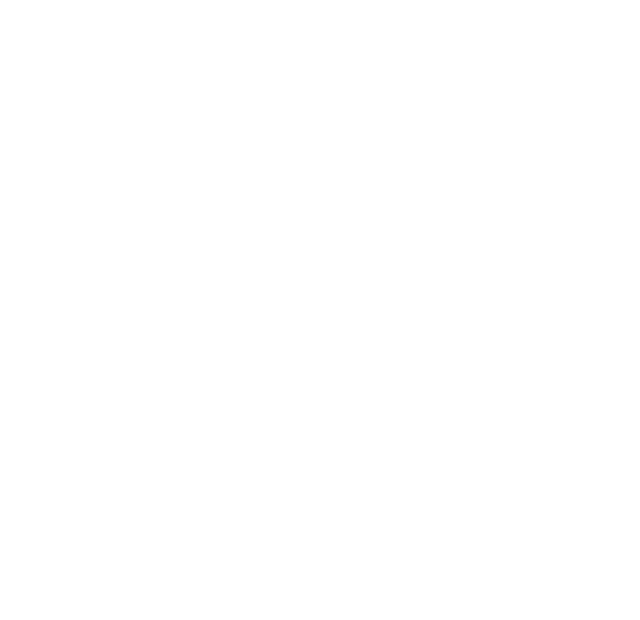
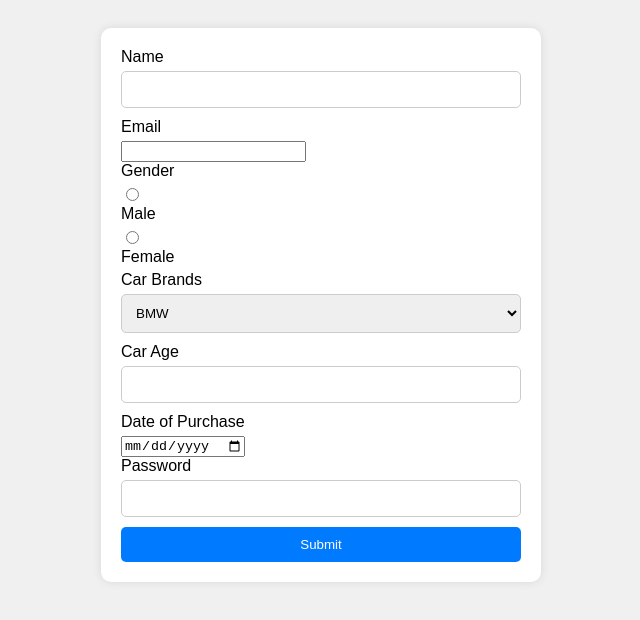
Before and after one commit to acciojob/car-insurance-form-patelsweta2, a website: page main.html in a window 1280 px wide. Shown: the whole page, without its empty margins (319-959 px from the left). Drawn offline with Linux system fonts and the light colour scheme.

Commit message:
created a submission

```diff
--- a/main.html
+++ b/main.html
@@ -8,6 +8,33 @@
 
 <body>
 	<!-- the entire body must be written by student -->
+	<form action="/submit-form" method="POST">
+		<label for="name">Name</label>
+		<input type="text" id="name" name="name" required>
+		<label for="email">Email</label>
+		<input type="" id="" name="" required>
+		<label for="gender">Gender</label>
+		<input type="radio" id="male" name="gender" value="male" required>
+		<label for="male">Male</label>
+		<input type="radio" id="female" name="gender" value="female" required>
+		<label for="female">Female</label>
+		<label for="cars">Car Brands</label>
+		<select id="cars" name="cars">
+			<option>BMW</option>
+			<option>Audi</option>
+			<option>Mercedez</option>
+		</select>
+		<label for="carage">Car Age</label>
+		<input type="number" id="carage" name="carage" required>
+		<label for="dop">Date of Purchase</label>
+		<input type="date" id="dop" name="dop" required>
+		<label for="password">Password</label>
+		<input type="password" id="password" name="password" required>
+		<button type="submit">Submit</button>
+
+
+
+	</form>
     <script type="text/javascript" src="./script.js">
 </script>
 
--- a/styles.css
+++ b/styles.css
@@ -1,2 +1,51 @@
 
 /* Your CSS Code here. */
+  body {
+    font-family: Arial, sans-serif;
+    background-color: #f0f0f0;
+    padding: 20px;
+  }
+  form {
+    background-color: #fff;
+    padding: 20px;
+    border-radius: 10px;
+    box-shadow: 0 0 10px rgba(0, 0, 0, 0.1);
+    max-width: 400px;
+    margin: 0 auto;
+  }
+  h1 {
+    text-align: center;
+    color: #333;
+  }
+  label {
+    display: block;
+    margin-bottom: 5px;
+  }
+  input[type="text"],
+  input[type="email"],
+  input[type="number"],
+  input[type="password"],
+  select {
+    width: 100%;
+    padding: 10px;
+    margin-bottom: 10px;
+    border: 1px solid #ccc;
+    border-radius: 5px;
+    box-sizing: border-box;
+  }
+  input[type="radio"] {
+    margin-right: 10px;
+  }
+  button[type="submit"] {
+    width: 100%;
+    padding: 10px;
+    background-color: #007bff;
+    color: #fff;
+    border: none;
+    border-radius: 5px;
+    cursor: pointer;
+    transition: background-color 0.3s ease;
+  }
+  button[type="submit"]:hover {
+    background-color: #0056b3;
+  }
```
